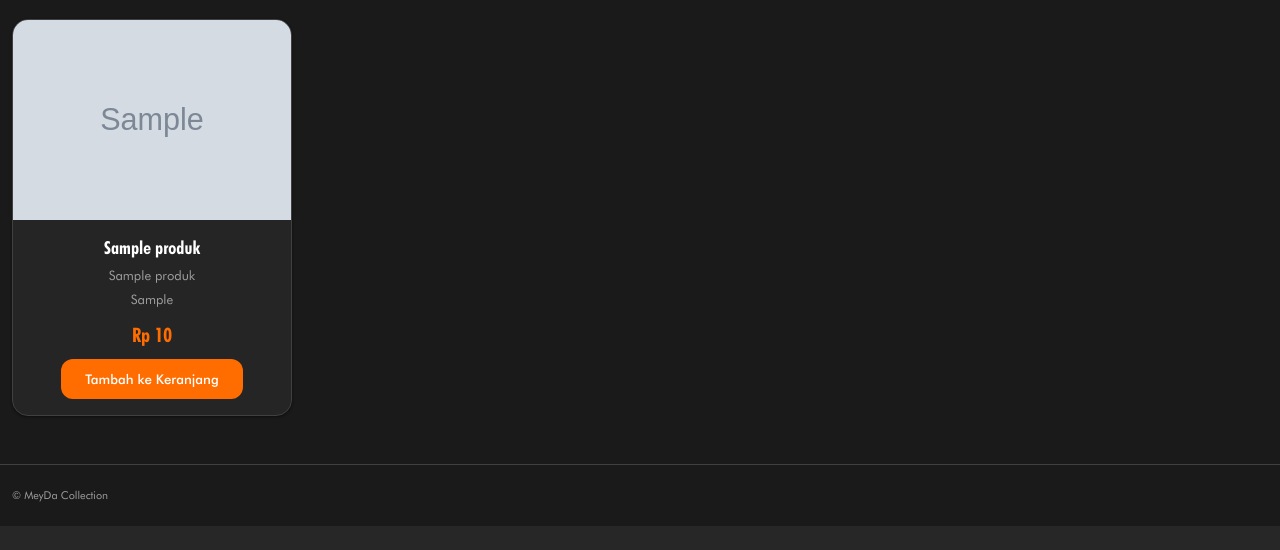
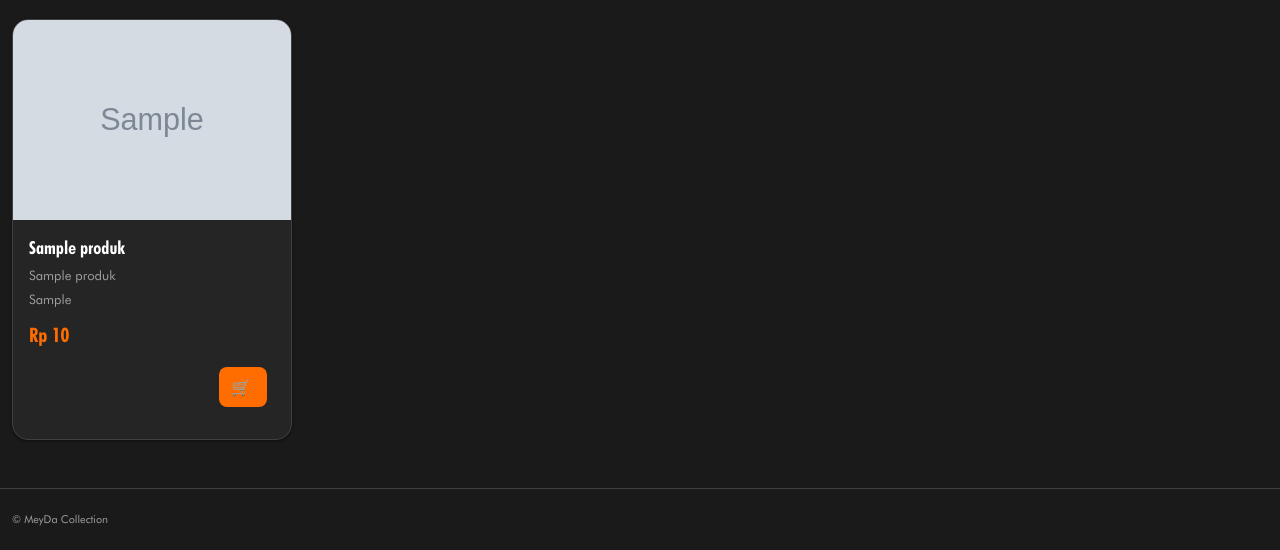
Before and after one commit to stureremielle/meyda-collection, a PHP site: page / in a window 1280 px wide. Shown: the part 1154-1704 px from the top of the page. Before the commit the page ends 1680 px from the top, so only its background shows below. Run offline with PHP 8.4, Linux system fonts and the light colour scheme; tables that the repository leaves empty hold one stand-in row (values such as "Sample post"); grey boxes marked "Sample" are stand-in pictures; some web fonts are replaced.

Commit message:
update branch

```diff
--- a/meyda/index.php
+++ b/meyda/index.php
@@ -242,7 +242,7 @@ if (!empty($_SESSION['cart'])) {
               <input type="hidden" name="action" value="add">
               <input type="hidden" name="id" value="<?php echo (int)$p['id_produk']; ?>">
               <label style="display:none"><input type="number" name="qty" value="1" min="1"></label>
-              <button type="submit" class="add-to-cart-btn"<?php echo $p['stok']<=0 ? ' disabled' : ''; ?>><?php echo $p['stok']>0 ? 'Tambah ke Keranjang' : 'Habis'; ?></button>
+              <button type="submit" class="add-to-cart-btn no-text"<?php echo $p['stok']<=0 ? ' disabled' : ''; ?> aria-label="<?php echo $p['stok']>0 ? 'Tambah ke Keranjang' : 'Habis'; ?>"></button>
             </form>
           </article>
         <?php endforeach; ?>
--- a/meyda/styles.css
+++ b/meyda/styles.css
@@ -162,7 +162,7 @@ button, input, textarea, select {
   border-radius:16px;
   display:flex;
   flex-direction:column;
-  align-items:center;
+  align-items:flex-start;
   box-shadow:var(--elevation-1);
   overflow:hidden;
   transition:transform 0.3s, box-shadow 0.3s;
@@ -234,11 +234,68 @@ button:disabled{
   cursor:not-allowed;
 }
 
+/* Add to Cart button specific styles */
+.add-to-cart-form {
+  width: 100%;
+  display: flex;
+  justify-content: flex-end;
+  padding: 8px 8px 16px 8px;
+  margin: 0;
+}
+
+.add-to-cart-btn {
+  background: var(--accent);
+  color: var(--md-sys-color-on-primary);
+  border: none;
+  padding: 8px 12px; /* Smaller padding */
+  border-radius: 8px; /* Smaller border radius */
+  cursor: pointer;
+  font-weight: 500;
+  transition: all 0.2s;
+  font-family: 'Futura', inherit;
+  display: flex;
+  align-items: center;
+  justify-content: center;
+  width: auto;
+  min-width: 40px;
+  height: 40px;
+}
+
+.add-to-cart-btn:hover {
+  background: #e55d00;
+  transform: translateY(-1px);
+}
+
+.add-to-cart-btn:disabled {
+  opacity: 0.5;
+  cursor: not-allowed;
+}
+
+/* Add shopping cart icon */
+.add-to-cart-btn::before {
+  content: "🛒"; /* Shopping cart emoji as icon */
+  margin-right: 4px;
+  font-size: 16px;
+}
+
+.add-to-cart-btn.no-text::after {
+  content: none;
+}
+
+/* Product card text alignment */
+.product-card h3{
+  margin:16px 16px 4px 16px;
+  font-size:18px;
+  line-height:1.3;
+  text-align:left; /* Left align product name */
+  width:100%;
+}
+
 .muted{
   color:var(--muted);
   font-size:13px;
   margin:4px 16px;
-  text-align:center;
+  text-align:left; /* Left align category */
 }
 
 .desc{
@@ -246,8 +303,10 @@ button:disabled{
   color:var(--muted);
   margin:4px 16px 8px 16px;
   flex-grow:1;
-  text-align:center;
+  text-align:left; /* Left align description */
 }
+
+
 
 .site-footer{
   border-top:1px solid var(--md-sys-color-outline);
```
Also changed, not shown: meyda/cart-styles.css (+6 -1 lines), 1 other file.
